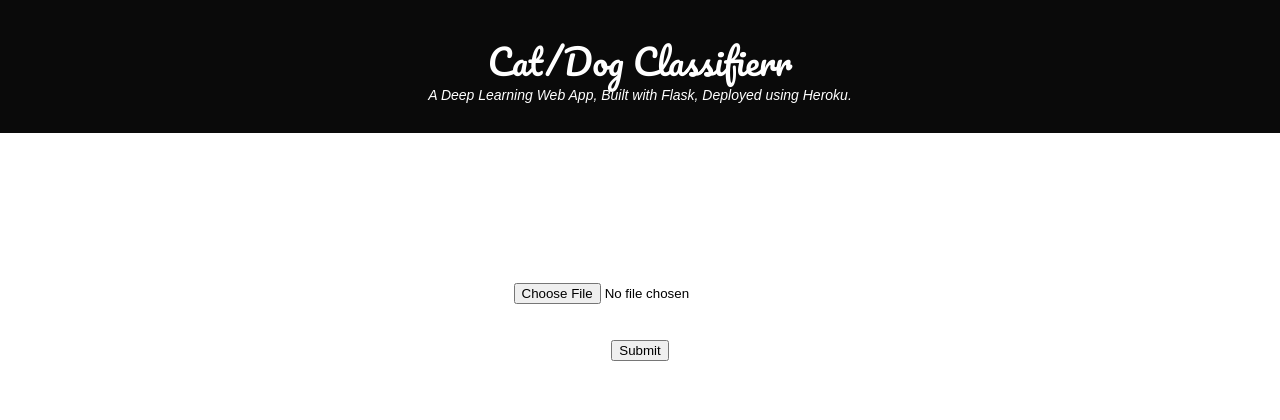
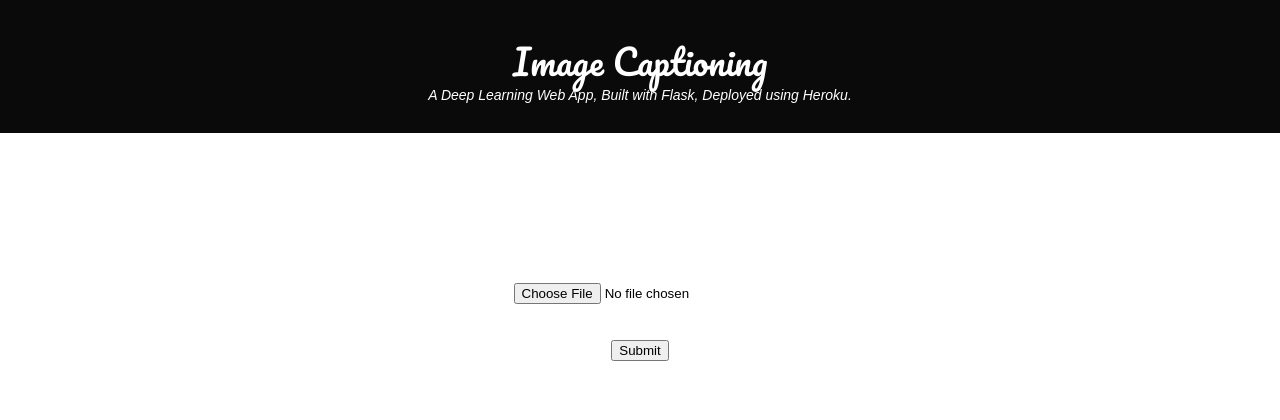
Before and after one commit to Harshavardhan1005/ImageCaptioning, a Flask app: page / in a window 1280 px wide. Shown: the top 420 px of the page. Run offline with Flask 2, Linux system fonts and the light colour scheme; some libraries are stand-ins or nearby versions.

Commit message:
Update index.html

```diff
--- a/templates/index.html
+++ b/templates/index.html
@@ -2,15 +2,14 @@
 <html lang="en">
 <head>
     <meta charset="utf-8">
-    <title>Image Classification</title>
-	<link rel="shortcut icon" href="{{ url_for('static', filename='diabetes-favicon.ico') }}">
+    <title>Image Cationing</title>
     <script src="https://kit.fontawesome.com/5f3f547070.js" crossorigin="anonymous"></script>
     <link href="https://fonts.googleapis.com/css2?family=Pacifico&display=swap" rel="stylesheet">
 </head>
 
 <body>
     <div class="container">
-        <h2 class='container-heading'><span class="heading_font">Cat/Dog Classifierr</span></h2>
+        <h2 class='container-heading'><span class="heading_font">Image Captioning</span></h2>
         <div class='description'>
             <p>A Deep Learning Web App, Built with Flask, Deployed using Heroku.</p>
         </div>
@@ -27,7 +26,7 @@
 
     <div class='footer'>
            <div class="contact">
-               <a target="_blank" href="https://github.com/Harshavardhan1005/Diabetes_prediction/"><i class="fab fa-github fa-lg contact-icon"></i></a>
+               <a target="_blank" href="https://github.com/Harshavardhan1005/ImageCaptioning/"><i class="fab fa-github fa-lg contact-icon"></i></a>
                <a target="_blank" href="https://www.linkedin.com/in/harshavardhan1005/"><i class="fab fa-linkedin fa-lg contact-icon"></i></a>
            </div>
            <p class='footer-description'>Made with ❤️ by Harsha.</p>
```
